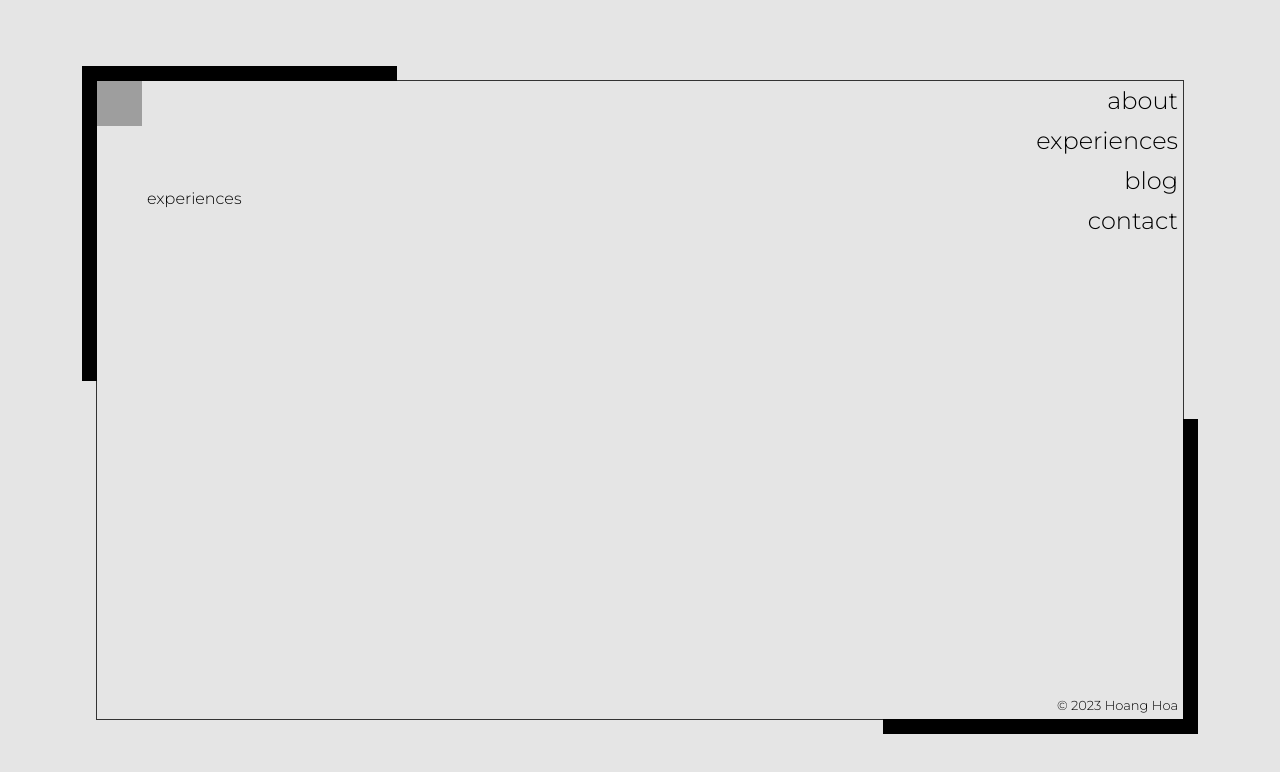
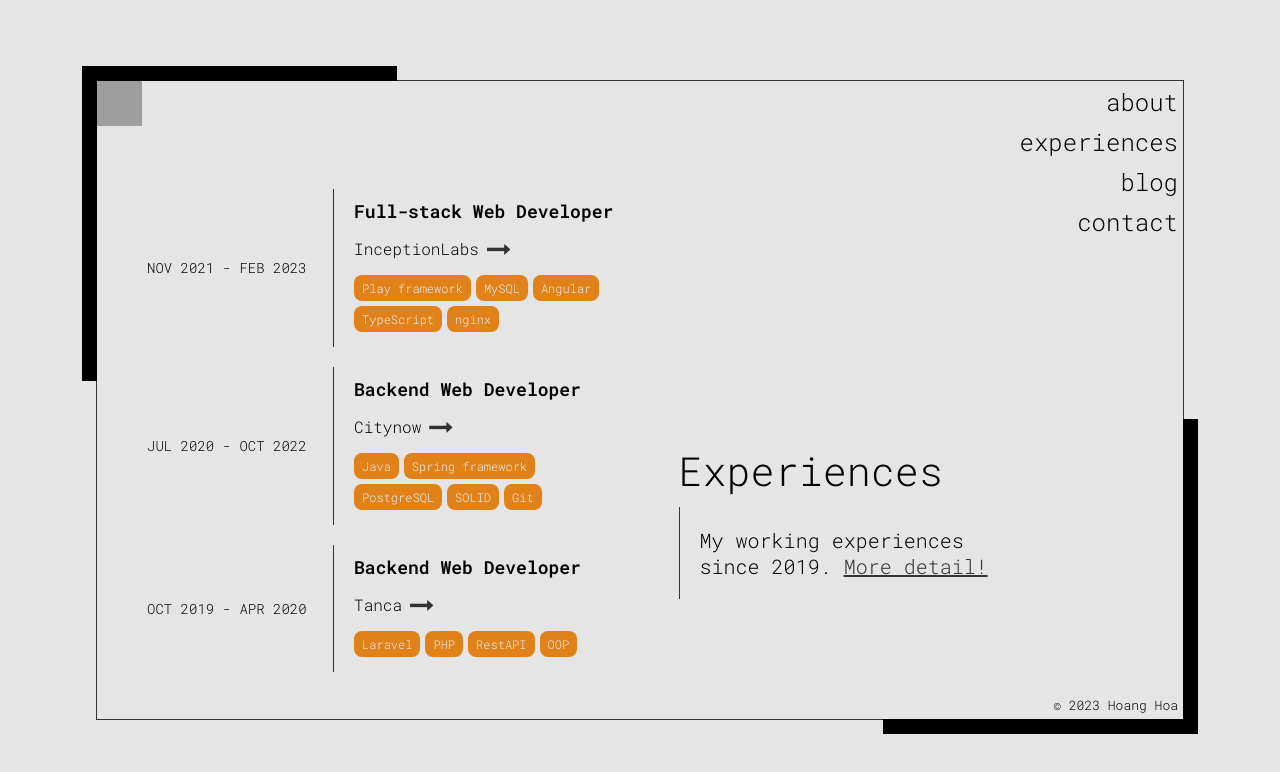
Before and after one commit to HoangHoa99/me, an Angular app: page / in a window 1280 px wide. Both pictures are taken after a click on the item "experiences". Shown: the top 772 px of the page. Built offline with nearby package versions, Linux system fonts and the light colour scheme; grey boxes are pictures that could not be loaded.

Commit message:
update font, increase file size, experience page

```diff
--- a/angular.json
+++ b/angular.json
@@ -39,7 +39,7 @@
                 },
                 {
                   "type": "anyComponentStyle",
-                  "maximumWarning": "2kb",
+                  "maximumWarning": "10kb",
                   "maximumError": "4kb"
                 }
               ],
--- a/src/app/home-page/home-page.component.css
+++ b/src/app/home-page/home-page.component.css
@@ -1,7 +1,7 @@
 .container {
   width: 100vw;
   height: 100vh;
-  font-family: "Montserrat", sans-serif;
+  font-family: "Roboto Mono", monospace;
   background-color: #e5e5e5;
 }
 
@@ -83,7 +83,7 @@
 
 .top-right-menu ul li {
   text-align: end;
-  width: 150px;
+  width: 180px;
   height: 30px;
   font-size: 24px;
   margin: 0 0 10px 0;
@@ -105,11 +105,14 @@
   left: 50px;
 }
 
+/* about css */
 .about {
   display: flex;
   flex-direction: column;
   justify-content: center;
   align-items: flex-start;
+  animation-name: appear;
+  animation-duration: 2s;
 }
 
 .about h1 {
@@ -119,7 +122,7 @@
   border-right: 5px solid #333;
   white-space: nowrap;
   letter-spacing: 5px;
-  animation: blink-caret .8s step-end infinite;
+  animation: blink-caret 0.8s step-end infinite;
 }
 
 /* The typewriter cursor effect */
@@ -137,3 +140,116 @@
   padding: 20px 30px;
   border-left: 2px solid #333;
 }
+
+/* experience css */
+
+.experience {
+  display: flex;
+  justify-content: space-between;
+  animation-name: appear;
+  animation-duration: 2s;
+}
+
+/* appear animation */
+@keyframes appear {
+  from {
+    opacity: 0;
+  }
+  to {
+    opacity: 1;
+  }
+}
+
+.experience-left {
+  width: 40%;
+  height: 50%;
+  position: absolute;
+  right: 0;
+  bottom: 0;
+}
+
+.experience-left h3 {
+  font-size: 40px;
+  font-weight: 300;
+}
+
+.experience-left span {
+  display: block;
+  margin-top: 10px;
+  padding: 20px;
+  border-left: 1px solid #333;
+  font-size: 20px;
+}
+
+.experience-right {
+  width: 60%;
+  height: 100%;
+  overflow-y: auto;
+  position: absolute;
+  left: 0;
+}
+
+.experience-right .work {
+  display: flex;
+  align-items: center;
+  margin-bottom: 20px;
+}
+
+.work .period {
+  width: 35%;
+  font-size: 14px;
+}
+
+.work .desc {
+  width: 60%;
+  border-left: 0.5px solid #333;
+  padding: 10px 20px;
+}
+
+.work .desc h4 {
+  font-size: 18px;
+}
+
+.work .desc span {
+  display: flex;
+  align-items: center;
+  justify-content: space-between;
+  padding: 10px 0;
+  width: max-content;
+}
+
+a {
+  color: #333;
+}
+
+.desc a {
+  font-size: 24px;
+  text-decoration: unset;
+}
+
+.desc a i {
+  color: #333;
+  margin-left: 8px;
+  transition: transform 0.5s ease-in-out;
+}
+
+.desc a i:hover {
+  transform: translateX(5px);
+}
+
+.desc ul {
+  list-style: none;
+  display: flex;
+  flex-wrap: wrap;
+}
+
+.desc ul li {
+  display: inline;
+  background-color: #E08119;
+  border-radius: .5rem;
+  margin-right: 5px;
+  margin-bottom: 5px;
+  padding: 5px 8px;
+  color: #f1f1f1;
+  font-size: 12px;
+}
--- a/src/app/home-page/home-page.component.html
+++ b/src/app/home-page/home-page.component.html
@@ -17,22 +17,112 @@
       </div>
 
       <div class="content-section about" *ngIf="selectedSection.about">
-        <h1>{{greetingMessage}}</h1>
+        <h1>{{ greetingMessage }}</h1>
         <div class="personal-desc">
-            <span>I am Bo, I'am a full-stack web developer based in Pleiku, Vietnam</span>
+          <span>
+            I am Bo, I'am a full-stack web developer based in Pleiku, Vietnam
+          </span>
         </div>
       </div>
-      <div class="content-section experience"*ngIf="selectedSection.experiences">
-        experiences
+      <div
+        class="content-section experience"
+        *ngIf="selectedSection.experiences"
+      >
+        <div class="experience-left">
+          <h3>Experiences</h3>
+          <span
+            >My working experiences since 2019.
+            <a
+              href="https://drive.google.com/file/d/1R0XOOIrYvRnKlppyFEWu75hWcG-3LRge/view?usp=sharing"
+              target="_blank"
+              rel="noopener noreferrer"
+              >More detail!</a
+            ></span
+          >
+        </div>
+        <div class="experience-right">
+          <!-- inceptionlabs -->
+          <div class="work third">
+            <span class="period">NOV 2021 - FEB 2023</span>
+            <div class="desc">
+              <h4>Full-stack Web Developer</h4>
+              <span
+                >InceptionLabs
+                <a
+                  href="https://inceptionlabs.com.vn/"
+                  target="_blank"
+                  rel="noopener noreferrer"
+                >
+                  <i class="fa fa-long-arrow-right"></i> </a
+              ></span>
+              <div class="skills">
+                <ul>
+                  <li>Play framework</li>
+                  <li>MySQL</li>
+                  <li>Angular</li>
+                  <li>TypeScript</li>
+                  <li>nginx</li>
+                </ul>
+              </div>
+            </div>
+          </div>
+
+          <!-- citynow -->
+          <div class="work second">
+            <span class="period">JUL 2020 - OCT 2022</span>
+            <div class="desc">
+              <h4>Backend Web Developer</h4>
+              <span
+                >Citynow
+                <a
+                  href="https://citynow.vn/home"
+                  target="_blank"
+                  rel="noopener noreferrer"
+                >
+                  <i class="fa fa-long-arrow-right"></i> </a
+              ></span>
+              <div class="skills">
+                <ul>
+                  <li>Java</li>
+                  <li>Spring framework</li>
+                  <li>PostgreSQL</li>
+                  <li>SOLID</li>
+                  <li>Git</li>
+                </ul>
+              </div>
+            </div>
+          </div>
+
+          <!-- tanca -->
+          <div class="work first">
+            <span class="period">OCT 2019 - APR 2020</span>
+            <div class="desc">
+              <h4>Backend Web Developer</h4>
+              <span
+                >Tanca
+                <a
+                  href="https://tanca.io/"
+                  target="_blank"
+                  rel="noopener noreferrer"
+                >
+                  <i class="fa fa-long-arrow-right"></i> </a
+              ></span>
+              <div class="skills">
+                <ul>
+                  <li>Laravel</li>
+                  <li>PHP</li>
+                  <li>RestAPI</li>
+                  <li>OOP</li>
+                </ul>
+              </div>
+            </div>
+          </div>
+        </div>
       </div>
-      <div class="content-section blog" *ngIf="selectedSection.blog">
-        blog
-      </div>
+      <div class="content-section blog" *ngIf="selectedSection.blog">blog</div>
       <div class="content-section contact" *ngIf="selectedSection.contact">
         contact
       </div>
-
-
     </div>
   </div>
 </div>
--- a/src/app/home-page/home-page.component.ts
+++ b/src/app/home-page/home-page.component.ts
@@ -13,8 +13,6 @@ export class HomePageComponent {
 
   ngOnInit() {
     this.sectionSelected('about');
-
-    this.typingGreeting();
   }
 
   resetSection() {
@@ -27,6 +25,13 @@ export class HomePageComponent {
   }
 
   sectionSelected(sectionName: string) {
+    if ('about' === sectionName) {
+      this.greetingMessage = 'Bo';
+
+      setTimeout(() => {
+        this.typingGreeting();
+      }, 2000);
+    }
     this.resetSection();
     this.selectedSection[sectionName] = true;
   }
--- a/src/index.html
+++ b/src/index.html
@@ -9,8 +9,12 @@
     <link rel="preconnect" href="https://fonts.googleapis.com" />
     <link rel="preconnect" href="https://fonts.gstatic.com" crossorigin />
     <link
-      href="https://fonts.googleapis.com/css2?family=Montserrat:wght@100;300;600&display=swap"
+      href="https://fonts.googleapis.com/css2?family=Roboto+Mono:wght@100;300;600&display=swap"
       rel="stylesheet"
+    />
+    <link
+      rel="stylesheet"
+      href="https://cdnjs.cloudflare.com/ajax/libs/font-awesome/4.7.0/css/font-awesome.min.css"
     />
   </head>
   <body>
```
Also changed, not shown: 3 other files (tests, documents, lock files or other folders).
